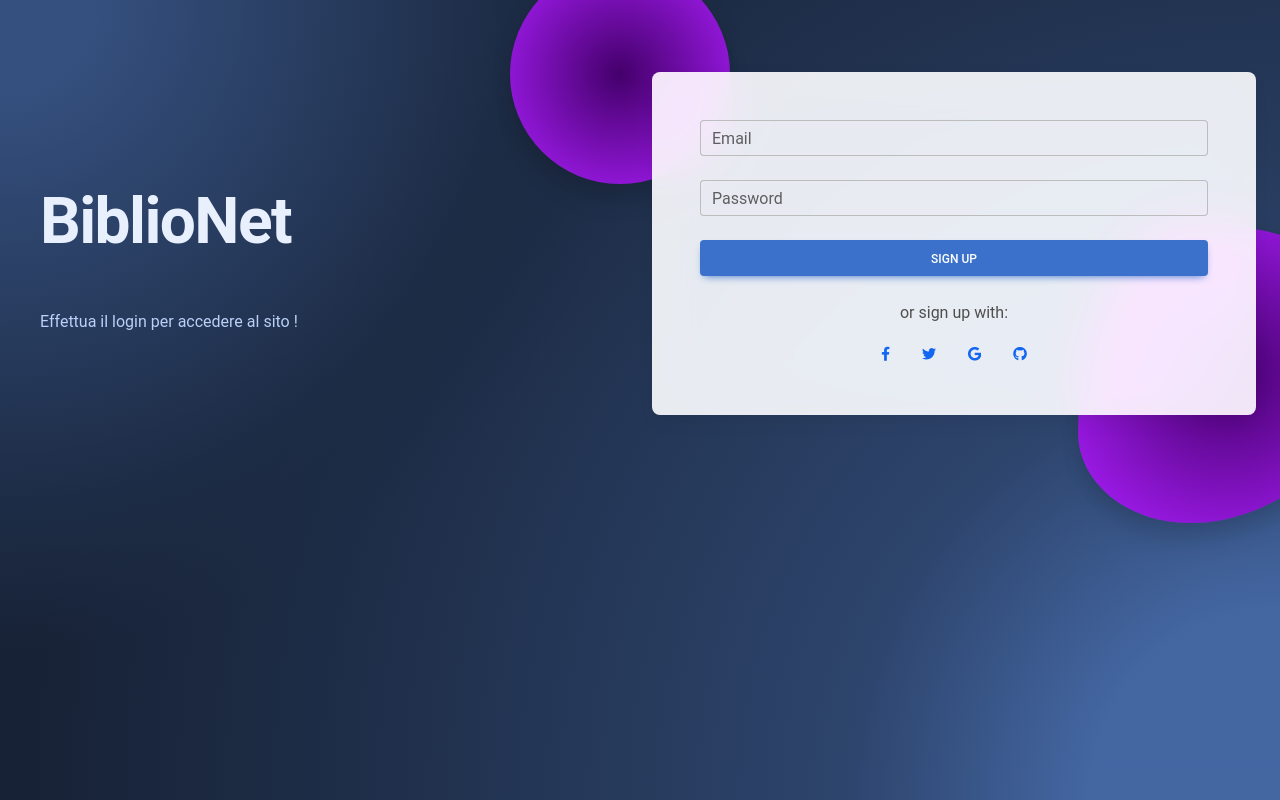
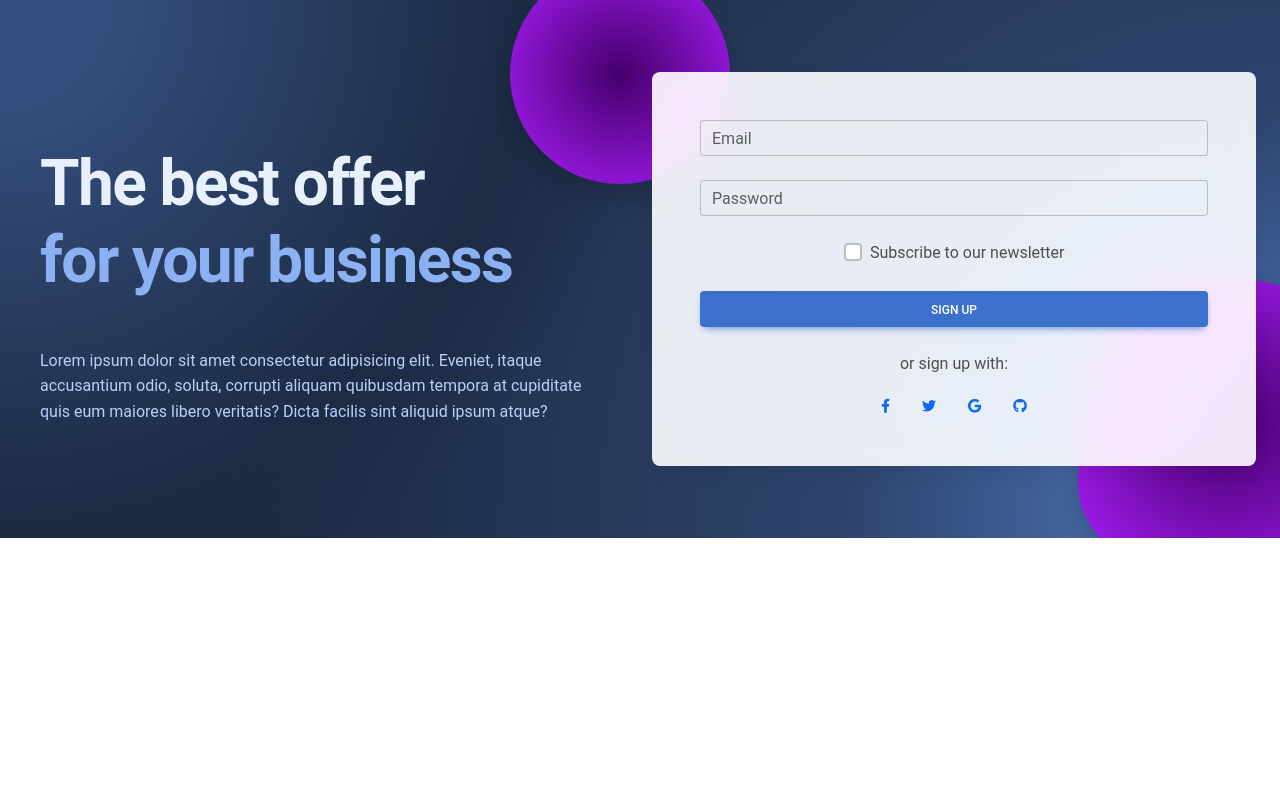
Before and after one commit to Adian13/biblioteca, a React (Create React App) app: page / in a window 1280 px wide. Built offline with nearby package versions, Linux system fonts and the light colour scheme.

Commit message:
modifiche giuseppe

```diff
--- a/package.json
+++ b/package.json
@@ -11,8 +11,7 @@
     "mdbreact": "^5.2.0",
     "react": "^18.2.0",
     "react-dom": "^18.2.0",
-    "react-router-dom": "^6.9.0",
-    "react-scripts": "^5.0.1",
+    "react-scripts": "5.0.1",
     "web-vitals": "^2.1.4"
   },
   "scripts": {
--- a/public/index.html
+++ b/public/index.html
@@ -1,5 +1,5 @@
 <!DOCTYPE html>
-<html lang="it">
+<html lang="en">
   <head>
     <meta charset="utf-8" />
     <link rel="icon" href="%PUBLIC_URL%/favicon.ico" />
@@ -24,11 +24,11 @@
       work correctly both with client-side routing and a non-root public URL.
       Learn how to configure a non-root public URL by running `npm run build`.
     -->
-    <title>BiblioNet</title>
+    <title>React App3</title>
   </head>
   <body>
     <noscript>You need to enable casa to run this app.</noscript>
-    <div id="root"></div>
+    <div id="container"></div>
     <!--
       This HTML file is a template.
       If you open it directly in the browser, you will see an empty page.
--- a/src/App.jsx
+++ b/src/App.jsx
@@ -1,28 +1,13 @@
 import React from 'react';
 import Login from "./components/Login/Login"
-import Prova from "./components/prova"
-import { BrowserRouter, Route, Routes } from 'react-router-dom';
-import useToken from './useToken';
 
 
 function App() {
-  const { token, setToken } = useToken();
-
-  if(!token) {
-    return <Login setToken={setToken} />
-  }
 
   return (
-    <div className="wrapper">
-    <BrowserRouter>
-      <Routes>
-        <Route path="/prova">
-          <Prova />
-        </Route>
-      </Routes>
-    </BrowserRouter>
-  </div>
-);
+    <Login />
+  );
+
 }
 
 export default App;
--- a/src/components/Login/Login.jsx
+++ b/src/components/Login/Login.jsx
@@ -9,70 +9,47 @@
   MDBCard,
   MDBCardBody,
   MDBInput,
+  MDBCheckbox,
   MDBIcon
 }
 from 'mdb-react-ui-kit';
 
 import { useState } from 'react';
-import Welcome from "./Welcome"
-
-// async function loginUser(credentials) {
-//   // const params = new URLSearchParams();
-//   // params.append('email','prova@gmail.it');
-//   // params.append('password','prova');
-//   // console.log("parametri:",params);
-//   //const data = { 'email': "prova@gmail.it" , 'password':"password"};
-//    fetch('http://localhost:8080/autenticazione/login', {
-//     headers: {
-//       //"Content-Type": "application/json",
-//       'Content-Type': 'application/x-www-form-urlencoded',
-//     },
-//     mode: 'no-cors',
-//     method: 'POST',
-//     body: data
-//   })
-
-//  }
-
-async function loginUser(credentials) {
-  return fetch('http://localhost:8080/autenticazione/login', {
-  method: 'POST',
-    headers: {
-      'Content-Type': 'application/json',
-    },
-    body: JSON.stringify(credentials)
-  })
- }
 
 
-function Login({setToken}){
+function Login(){
 
-const [email, setUserName] = useState('');
-const [password, setPassword] = useState('');
+const [emailValue, setEmailValue] = useState('');
+const [passwordValue, setPasswordValue] = useState('');
 
 const handleClick=async ()=>{
-  debugger
-  const token = await loginUser({
-    email,
-    password
-});
-// if (token){
-//   const response=await token.json();
-//   console.log(response);
-// }
-token.json().then(resp => console.log(resp));
-
-  setToken(token);
+  console.log(emailValue);
+  console.log(passwordValue);
+  let response = await fetch ('http://localhost:8080/testValue');
+  let result = await response.json();
+  console.log(result);
 
 }
 
 return (
-  <MDBContainer fluid className='p-4 background-radial-gradient overflow-hidden box' style={{height:"100vh"}}>
+  <MDBContainer fluid className='p-4 background-radial-gradient overflow-hidden'>
 
     <MDBRow>
 
       <MDBCol md='6' className='text-center text-md-start d-flex flex-column justify-content-center'>
-        <Welcome />
+
+        <h1 className="my-5 display-3 fw-bold ls-tight px-3" style={{color: 'hsl(218, 81%, 95%)'}}>
+          The best offer <br />
+          <span style={{color: 'hsl(218, 81%, 75%)'}}>for your business</span>
+        </h1>
+
+        <p className='px-3' style={{color: 'hsl(218, 81%, 85%)'}}>
+          Lorem ipsum dolor sit amet consectetur adipisicing elit.
+          Eveniet, itaque accusantium odio, soluta, corrupti aliquam
+          quibusdam tempora at cupiditate quis eum maiores libero
+          veritatis? Dicta facilis sint aliquid ipsum atque?
+        </p>
+
       </MDBCol>
 
       <MDBCol md='6' className='position-relative'>
@@ -83,8 +60,12 @@
         <MDBCard className='my-5 bg-glass'>
           <MDBCardBody className='p-5'>
 
-            <MDBInput type="text" value={email} onChange={(e) => setUserName(e.target.value)} wrapperClass='mb-4' label='Email' id='form3' />
-            <MDBInput type="text" value={password} onChange={(e) => setPassword(e.target.value)} wrapperClass='mb-4' label='Password' id='form4' />
+            <MDBInput type="text" value={emailValue} onChange={(e) => setEmailValue(e.target.value)} wrapperClass='mb-4' label='Email' id='form3' type='email'/>
+            <MDBInput type="text" value={passwordValue} onChange={(e) => setPasswordValue(e.target.value)} wrapperClass='mb-4' label='Password' id='form4' type='password'/>
+
+            <div className='d-flex justify-content-center mb-4'>
+              <MDBCheckbox name='flexCheck' value='' id='flexCheckDefault' label='Subscribe to our newsletter' />
+            </div>
 
             <MDBBtn onClick= {handleClick} className='w-100 mb-4' size='md'>sign up</MDBBtn>
 
--- a/src/index.css
+++ b/src/index.css
@@ -1,6 +1,5 @@
 body {
   margin: 0;
-  height: 100%;
   font-family: -apple-system, BlinkMacSystemFont, 'Segoe UI', 'Roboto', 'Oxygen',
     'Ubuntu', 'Cantarell', 'Fira Sans', 'Droid Sans', 'Helvetica Neue',
     sans-serif;
@@ -8,7 +7,6 @@
   -moz-osx-font-smoothing: grayscale;
 }
 
-
 code {
   font-family: source-code-pro, Menlo, Monaco, Consolas, 'Courier New',
     monospace;
--- a/src/index.jsx
+++ b/src/index.jsx
@@ -7,7 +7,7 @@
 
 <link href="https://fonts.googleapis.com/css?family=Roboto:300,400,500,700&display=swap" rel="stylesheet" />
 
-const root = ReactDOM.createRoot(document.getElementById('root')).render(
+const root = ReactDOM.createRoot(document.getElementById('container')).render(
   <React.StrictMode>
     <App/>
   </React.StrictMode>
```
Also changed, not shown: 1 other file (tests, documents, lock files or other folders).
